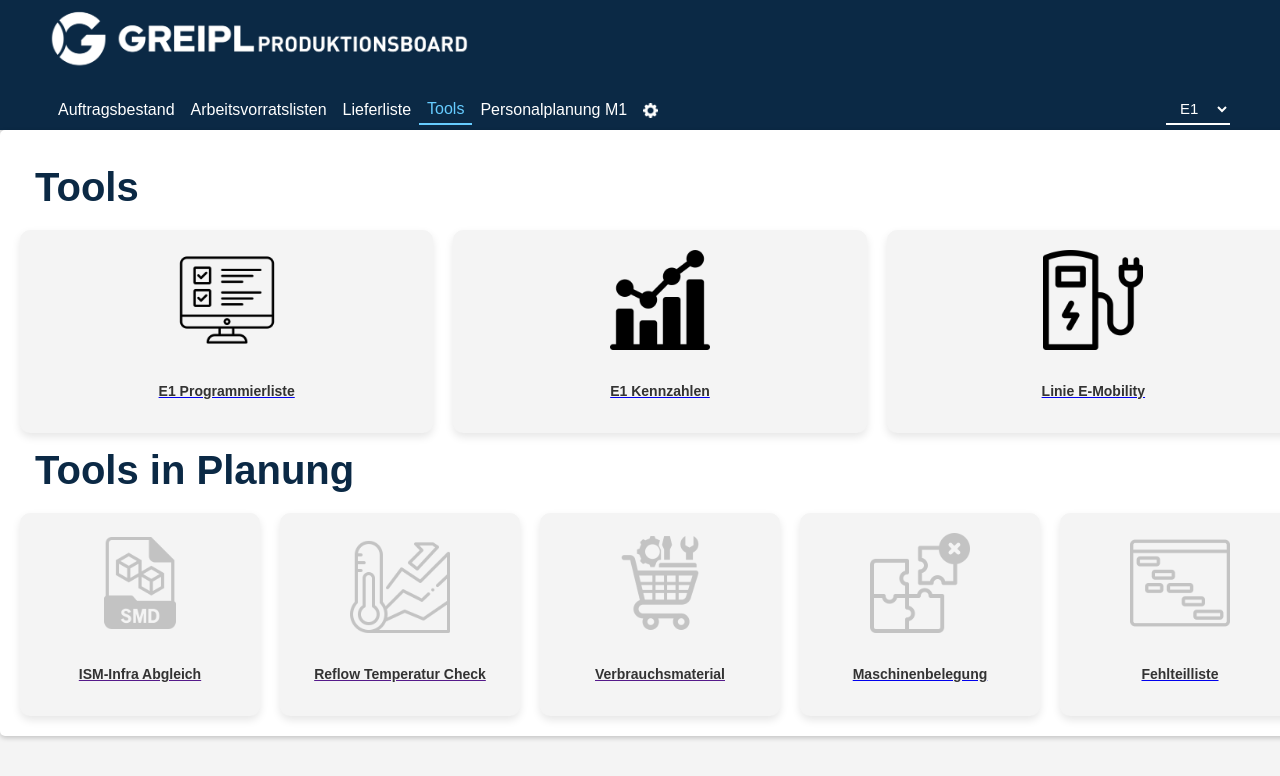
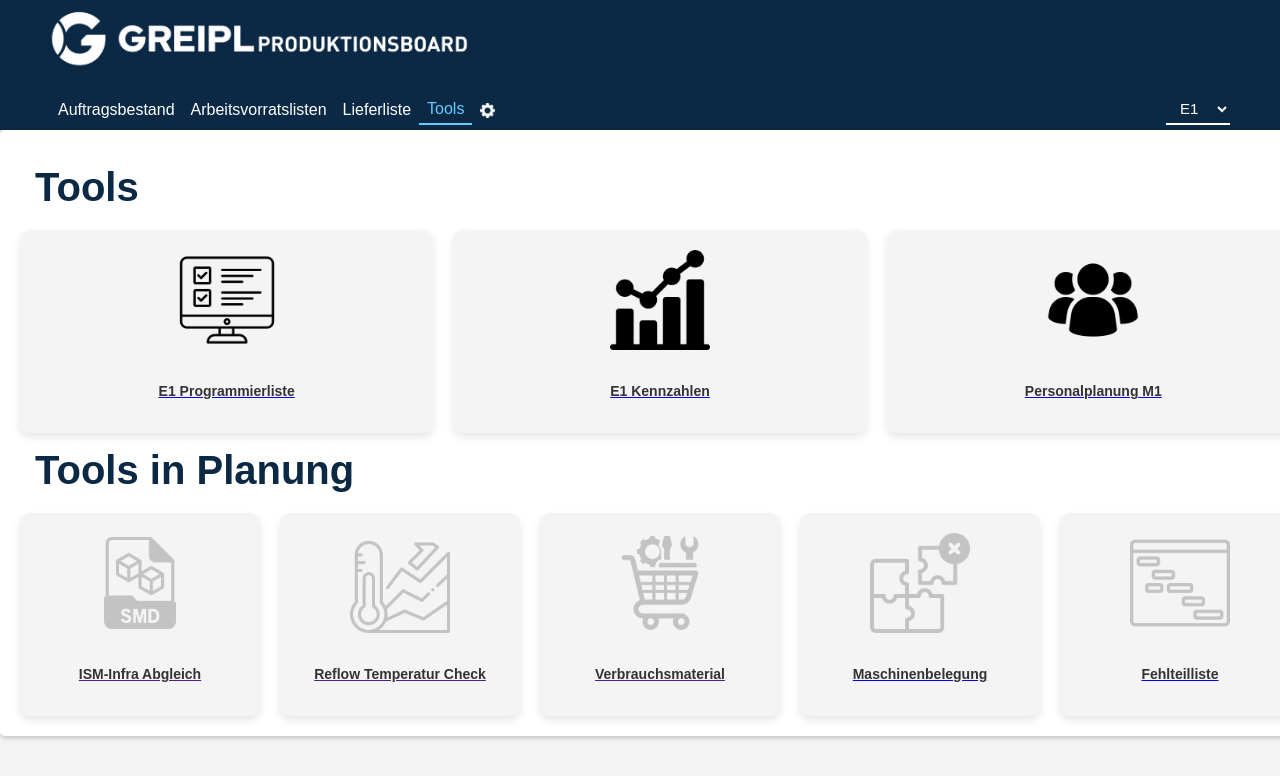
Before and after one commit to t-eder/GREIPL-MES, a Flask app: page /tools in a window 1280 px wide. Shown: the top 776 px of the page. Run offline with Flask 3, Linux system fonts and the light colour scheme; parts of the project's set-up code (start-up, migrations or seed data) failed here and were passed over.

Commit message:
Personalplanung M1 Teamleiter Board

```diff
--- a/templates/header.html
+++ b/templates/header.html
@@ -11,7 +11,6 @@
       <a href="/vorrat" class="{% if request.path == '/vorrat' %}active-link{% endif %}">Arbeitsvorratslisten</a>
       <a href="/lieferliste" class="{% if request.path == '/lieferliste' %}active-link{% endif %}">Lieferliste</a>
       <a href="/tools" class="{% if request.path == '/tools' %}active-link{% endif %}">Tools</a>
-      <a href="/teamleiter-master" class="{% if request.path == '/teamleiter-master' %}active-link{% endif %}">Personalplanung M1</a>
       <a href="/settings" class="{% if request.path == '/settings' %}active-link{% endif %}">
         <img src="{{ url_for('static', filename='gear.png') }}" alt="Einstellungen" width="15" height="15" style="width: 15px; height: 15px; filter: invert(100%); vertical-align: middle;">
       </a>
--- a/templates/tools.html
+++ b/templates/tools.html
@@ -22,11 +22,12 @@
             </a>
         </div>
         <div class="tile">
-            <a href="/linie">
-                <img class="tile-icon" src="{{ url_for('static', filename='electric-station.png') }}" alt="Linie E-Mobility">
-                <p class="tile-text">Linie E-Mobility</p>
+            <a href="/teamleiter-master">
+                <img class="tile-icon" src="{{ url_for('static', filename='group.png') }}" alt="Linie E-Mobility">
+                <p class="tile-text">Personalplanung M1</p>
             </a>
         </div>
+
     </div>
 
     <h1 style="text-align:left;">Tools in Planung</h1>
```
Also changed, not shown: static/group.png (added).
